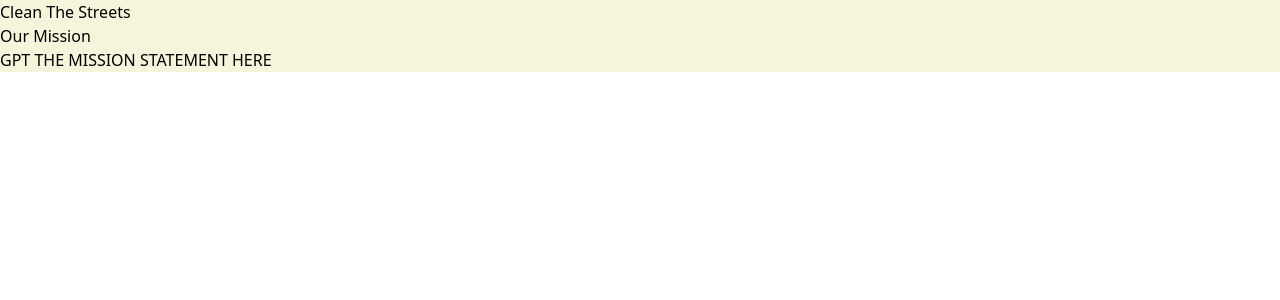
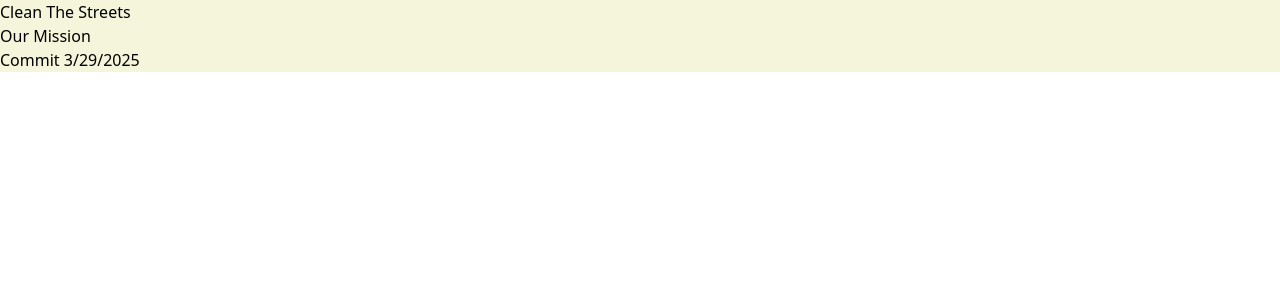
Before and after one commit to theohudson24/cleanthestreets, a Next.js app: page / in a window 1280 px wide. Shown: the top 300 px of the page. Built offline with nearby package versions, Linux system fonts and the light colour scheme.

Commit message:
Commit: 3/29/2025

```diff
--- a/src/app/page.js
+++ b/src/app/page.js
@@ -5,7 +5,7 @@ export default function Home() {
     <div className="home-intro">
       <h1>Clean The Streets</h1>
       <h1>Our Mission</h1>
-      <p>GPT THE MISSION STATEMENT HERE</p>
+      <p>Commit 3/29/2025</p>
     </div>
   );
 }
```
